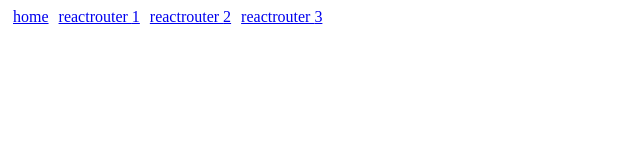
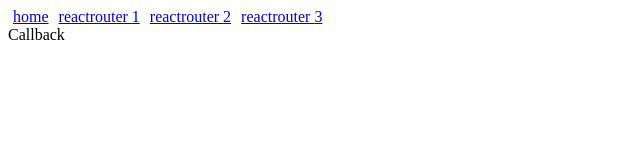
Before and after one commit to timh1203/react-redux-auth0-2019, a React (Create React App) app: page /callback in a window 1280 px wide. Shown: the top 160 px of the page, without its empty margins (0-640 px from the left). Built offline with nearby package versions, Linux system fonts and the light colour scheme; what auth0-js would draw is missing.

Commit message:
Add working login and callback page

```diff
--- /dev/null
+++ b/src/auth/Callback.js
@@ -0,0 +1,12 @@
+import React from 'react'
+
+const Callback = (props) => {
+  return (
+    <div>
+      Callback
+      {console.log("Callback is hit, props are:", props)}
+    </div>
+  )
+}
+
+export default Callback
--- a/src/containers/Auth0.js
+++ b/src/containers/Auth0.js
@@ -1,15 +1,14 @@
 import React, { Component } from 'react'
-import Auth from '../auth/auth'
 
-const auth = new Auth()
-
-export default class Auth0 extends Component {
+class Auth0 extends Component {
   render() {
     return (
       <div>
-        <button onClick={() => auth.login()}>Login</button>
-        <button onClick={() => auth.logout()}>Logout</button>
+        <button onClick={() => this.props.auth.login()}>Login</button>
+        <button onClick={() => this.props.auth.logout()}>Logout</button>
       </div>
     )
   }
 }
+
+export default Auth0
--- a/src/routes/Routes.js
+++ b/src/routes/Routes.js
@@ -4,7 +4,21 @@ import { Router, Route, Switch } from 'react-router'
 import Header from './Header'
 import Auth0 from '../containers/Auth0'
 import ReactRouter1 from '../functional/ReactRouter1'
+import Callback from '../auth/Callback'
 import history from './history'
+import auth0 from '../auth/auth'
+
+// Creates new auth object
+const auth = new auth0()
+
+// After login, a hash returns from the server, this function processes the authorization
+// by visiting /callback path (built-in with auth0)
+// upon success, it returns the <Callback /> component
+const handleAuth = (props) => {
+  if (props.location.hash) {
+    auth.handleAuth()
+  }
+}
 
 class Routes extends Component {
   render() {
@@ -14,7 +28,8 @@ class Routes extends Component {
           <div>
             <Header />
             <Switch>
-              <Route exact path="/" component={Auth0} />
+              <Route exact path="/" render={(props) => <Auth0 {...props} auth={auth} />} />
+              <Route path="/callback" render={(props) => { handleAuth(props); return <Callback />}} />
               <Route path="/reactrouter/:id" render={(props) => <ReactRouter1 {...props} />} />
               {/* <Route path="/reactrouter2" component={ReactRouter2} />
               <Route path="/reactrouter3" component={ReactRouter3} /> */}
```
